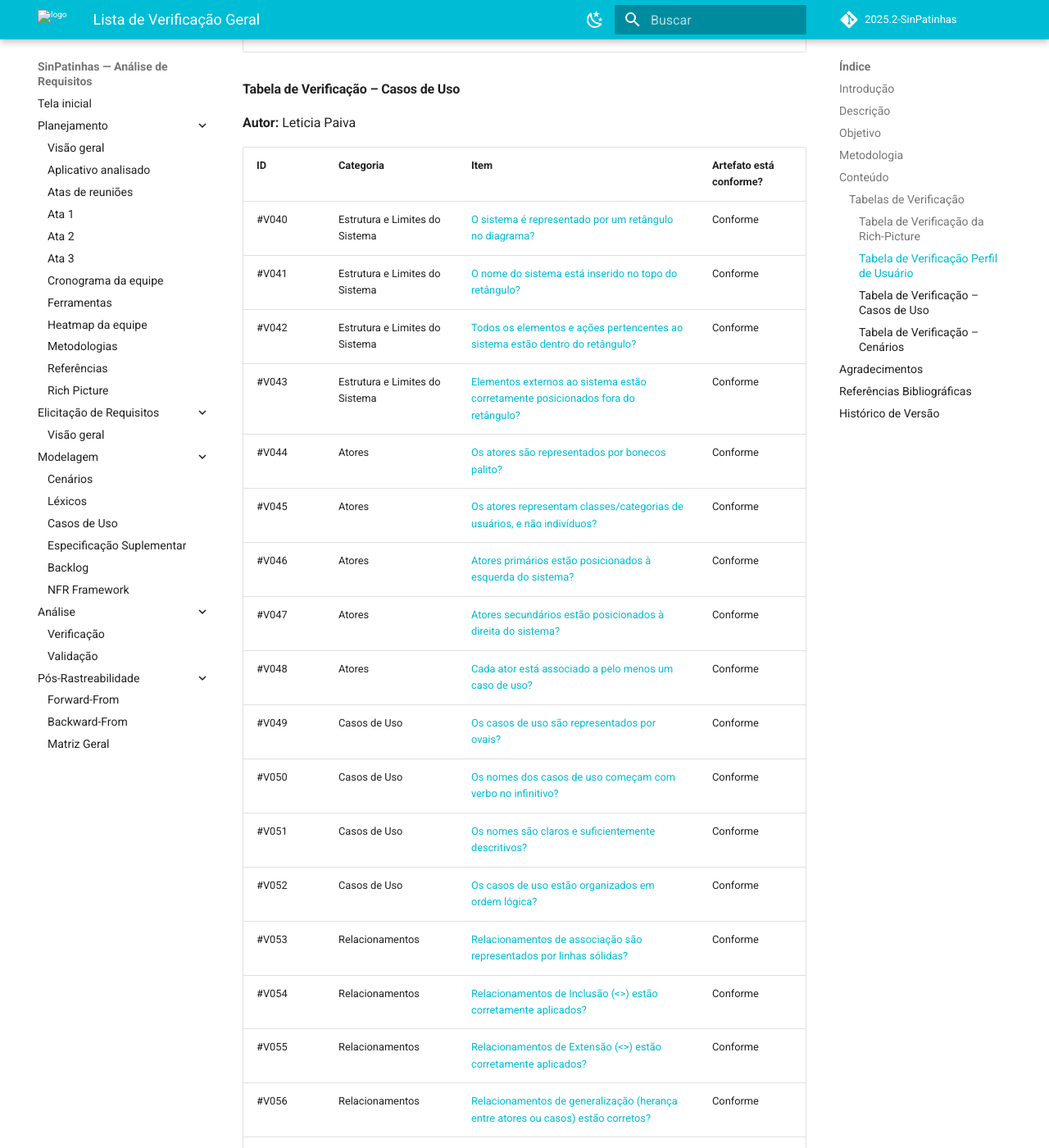
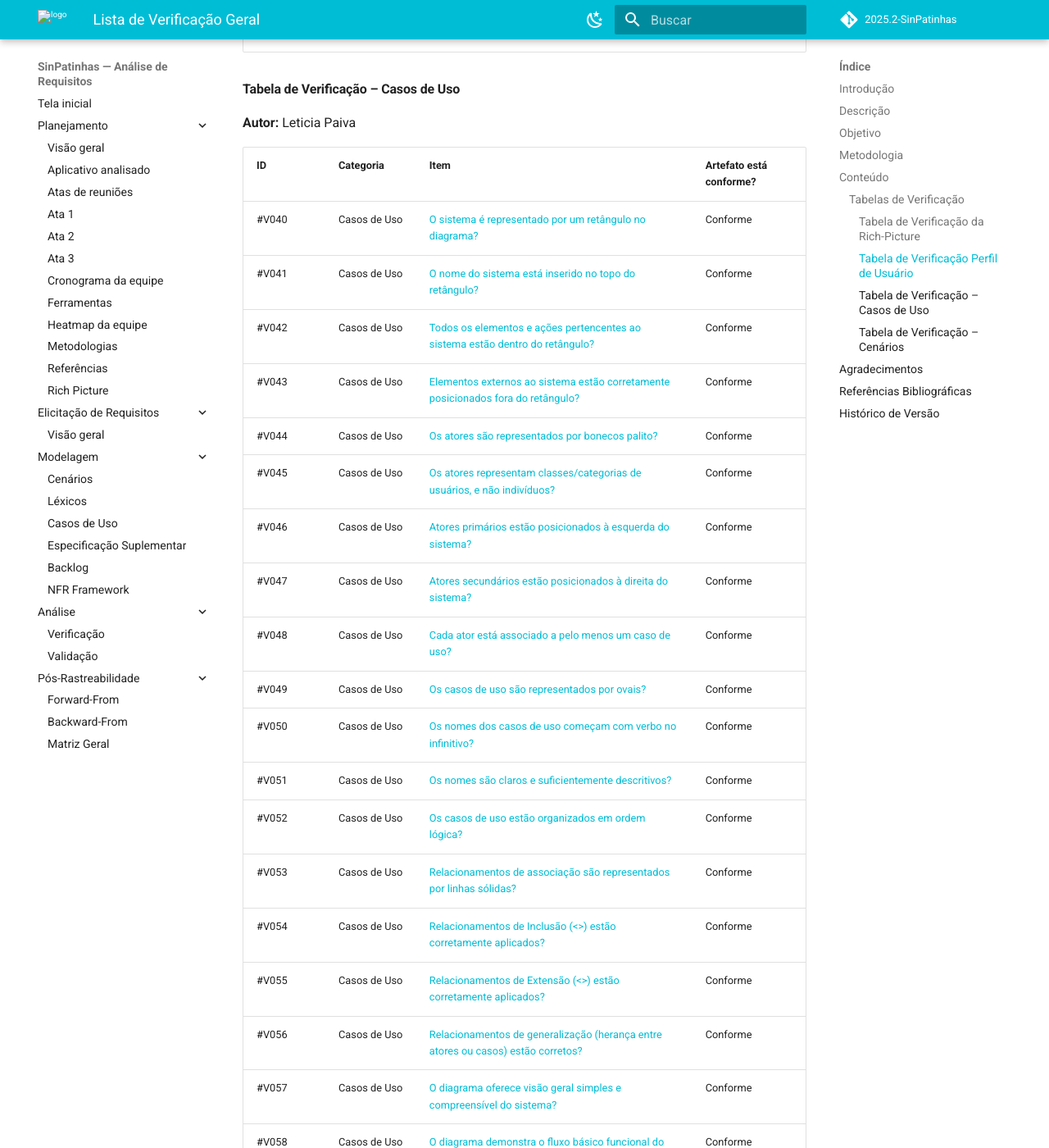
Before and after one commit to Requisitos-de-Software/2025.2-SinPatinhas, an MkDocs documentation site: the page built from docs/analise/verificacao_geral.md, in a window 1280 px wide and 1400 px high, scrolled down 5354 px. Shown: the whole window at 82% size. Built offline with MkDocs 1.6.1 and Material for MkDocs 9.7.7, drawn with Linux system fonts in a browser that asks for light colours; comment, search, counter and statistics services are not loaded; some of the changed text lies outside the part shown.

Commit message:
correção

```diff
--- a/docs/analise/verificacao_geral.md
+++ b/docs/analise/verificacao_geral.md
@@ -132,26 +132,26 @@ A seguir, são apresentadas as tabelas correspondentes a cada técnica de modela
 
 | ID     | Categoria                     | Item | Artefato está conforme? |
 |--------|--------------------------------|------|---------------------------|
-| #V040 | Estrutura e Limites do Sistema | [O sistema é representado por um retângulo no diagrama?](../modelagem/casos_de_uso.md) | Conforme |
-| #V041 | Estrutura e Limites do Sistema | [O nome do sistema está inserido no topo do retângulo?](../modelagem/casos_de_uso.md) | Conforme |
-| #V042 | Estrutura e Limites do Sistema | [Todos os elementos e ações pertencentes ao sistema estão dentro do retângulo?](../modelagem/casos_de_uso.md) | Conforme |
-| #V043 | Estrutura e Limites do Sistema | [Elementos externos ao sistema estão corretamente posicionados fora do retângulo?](../modelagem/casos_de_uso.md) | Conforme |
-| #V044 | Atores | [Os atores são representados por bonecos palito?](../modelagem/casos_de_uso.md) | Conforme |
-| #V045 | Atores | [Os atores representam classes/categorias de usuários, e não indivíduos?](../modelagem/casos_de_uso.md) | Conforme |
-| #V046 | Atores | [Atores primários estão posicionados à esquerda do sistema?](../modelagem/casos_de_uso.md) | Conforme |
-| #V047 | Atores | [Atores secundários estão posicionados à direita do sistema?](../modelagem/casos_de_uso.md) | Conforme |
-| #V048 | Atores | [Cada ator está associado a pelo menos um caso de uso?](../modelagem/casos_de_uso.md) | Conforme |
+| #V040 | Casos de Uso | [O sistema é representado por um retângulo no diagrama?](../modelagem/casos_de_uso.md) | Conforme |
+| #V041 | Casos de Uso  | [O nome do sistema está inserido no topo do retângulo?](../modelagem/casos_de_uso.md) | Conforme |
+| #V042 | Casos de Uso  | [Todos os elementos e ações pertencentes ao sistema estão dentro do retângulo?](../modelagem/casos_de_uso.md) | Conforme |
+| #V043 | Casos de Uso | [Elementos externos ao sistema estão corretamente posicionados fora do retângulo?](../modelagem/casos_de_uso.md) | Conforme |
+| #V044 | Casos de Uso | [Os atores são representados por bonecos palito?](../modelagem/casos_de_uso.md) | Conforme |
+| #V045 | Casos de Uso  | [Os atores representam classes/categorias de usuários, e não indivíduos?](../modelagem/casos_de_uso.md) | Conforme |
+| #V046 | Casos de Uso  | [Atores primários estão posicionados à esquerda do sistema?](../modelagem/casos_de_uso.md) | Conforme |
+| #V047 | Casos de Uso | [Atores secundários estão posicionados à direita do sistema?](../modelagem/casos_de_uso.md) | Conforme |
+| #V048 | Casos de Uso | [Cada ator está associado a pelo menos um caso de uso?](../modelagem/casos_de_uso.md) | Conforme |
 | #V049 | Casos de Uso | [Os casos de uso são representados por ovais?](../modelagem/casos_de_uso.md) | Conforme |
 | #V050 | Casos de Uso | [Os nomes dos casos de uso começam com verbo no infinitivo?](../modelagem/casos_de_uso.md) | Conforme |
 | #V051 | Casos de Uso | [Os nomes são claros e suficientemente descritivos?](../modelagem/casos_de_uso.md) | Conforme |
 | #V052 | Casos de Uso | [Os casos de uso estão organizados em ordem lógica?](../modelagem/casos_de_uso.md) | Conforme |
-| #V053 | Relacionamentos | [Relacionamentos de associação são representados por linhas sólidas?](../modelagem/casos_de_uso.md) | Conforme |
-| #V054 | Relacionamentos | [Relacionamentos de Inclusão (<<include>>) estão corretamente aplicados?](../modelagem/casos_de_uso.md) | Conforme |
-| #V055 | Relacionamentos | [Relacionamentos de Extensão (<<extend>>) estão corretamente aplicados?](../modelagem/casos_de_uso.md) | Conforme |
-| #V056 | Relacionamentos | [Relacionamentos de generalização (herança entre atores ou casos) estão corretos?](../modelagem/casos_de_uso.md) | Conforme |
-| #V057 | Propósito do Diagrama | [O diagrama oferece visão geral simples e compreensível do sistema?](../modelagem/casos_de_uso.md) | Conforme |
-| #V058 | Propósito do Diagrama | [O diagrama demonstra o fluxo básico funcional do sistema?](../modelagem/casos_de_uso.md) | Conforme |
-| #V059 | Propósito do Diagrama | [As funcionalidades representadas foram validadas com o cliente?](../modelagem/casos_de_uso.md) | Conforme |
+| #V053 | Casos de Uso  | [Relacionamentos de associação são representados por linhas sólidas?](../modelagem/casos_de_uso.md) | Conforme |
+| #V054 | Casos de Uso  | [Relacionamentos de Inclusão (<<include>>) estão corretamente aplicados?](../modelagem/casos_de_uso.md) | Conforme |
+| #V055 | Casos de Uso  | [Relacionamentos de Extensão (<<extend>>) estão corretamente aplicados?](../modelagem/casos_de_uso.md) | Conforme |
+| #V056 | Casos de Uso  | [Relacionamentos de generalização (herança entre atores ou casos) estão corretos?](../modelagem/casos_de_uso.md) | Conforme |
+| #V057 | Casos de Uso  | [O diagrama oferece visão geral simples e compreensível do sistema?](../modelagem/casos_de_uso.md) | Conforme |
+| #V058 | Casos de Uso  | [O diagrama demonstra o fluxo básico funcional do sistema?](../modelagem/casos_de_uso.md) | Conforme |
+| #V059 | Casos de Uso a | [As funcionalidades representadas foram validadas com o cliente?](../modelagem/casos_de_uso.md) | Conforme |
 
 
 <a id="tb004"></a>
```
